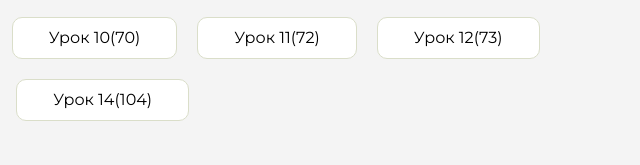
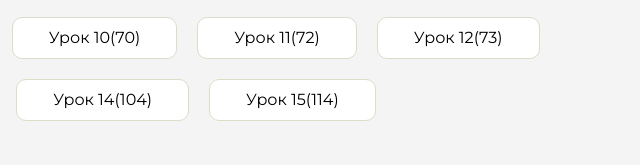
Before and after one commit to Ze77ai/homework, a plain HTML site: page index.html in a window 1280 px wide. Shown: the part 345-510 px from the top of the page, 623-1263 px from the left. Drawn offline with Linux system fonts and the light colour scheme.

Commit message:
Update index.html

```diff
--- a/index.html
+++ b/index.html
@@ -134,6 +134,9 @@
                     <li class="content__list-item">
                         <a href="HomeWork14(104)/index.html">Урок 14(104)</a>
                     </li>
+                    <li class="content__list-item">
+                        <a href="HomeWork15(114)/index.html">Урок 15(114)</a>
+                    </li>
                 </ul>
             </div>
             <div class="content__block hidden" id="diplomBlock">
```
